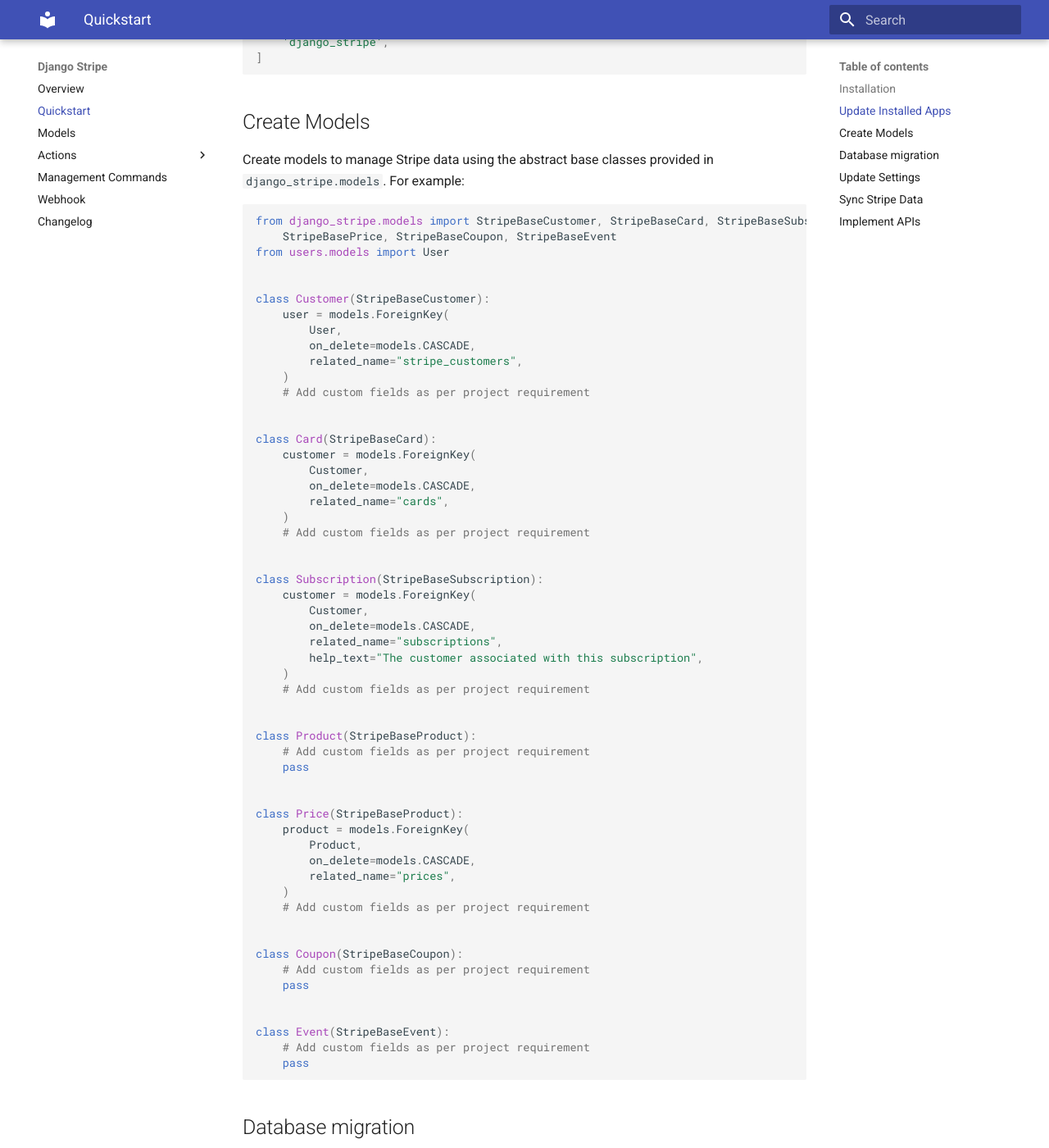
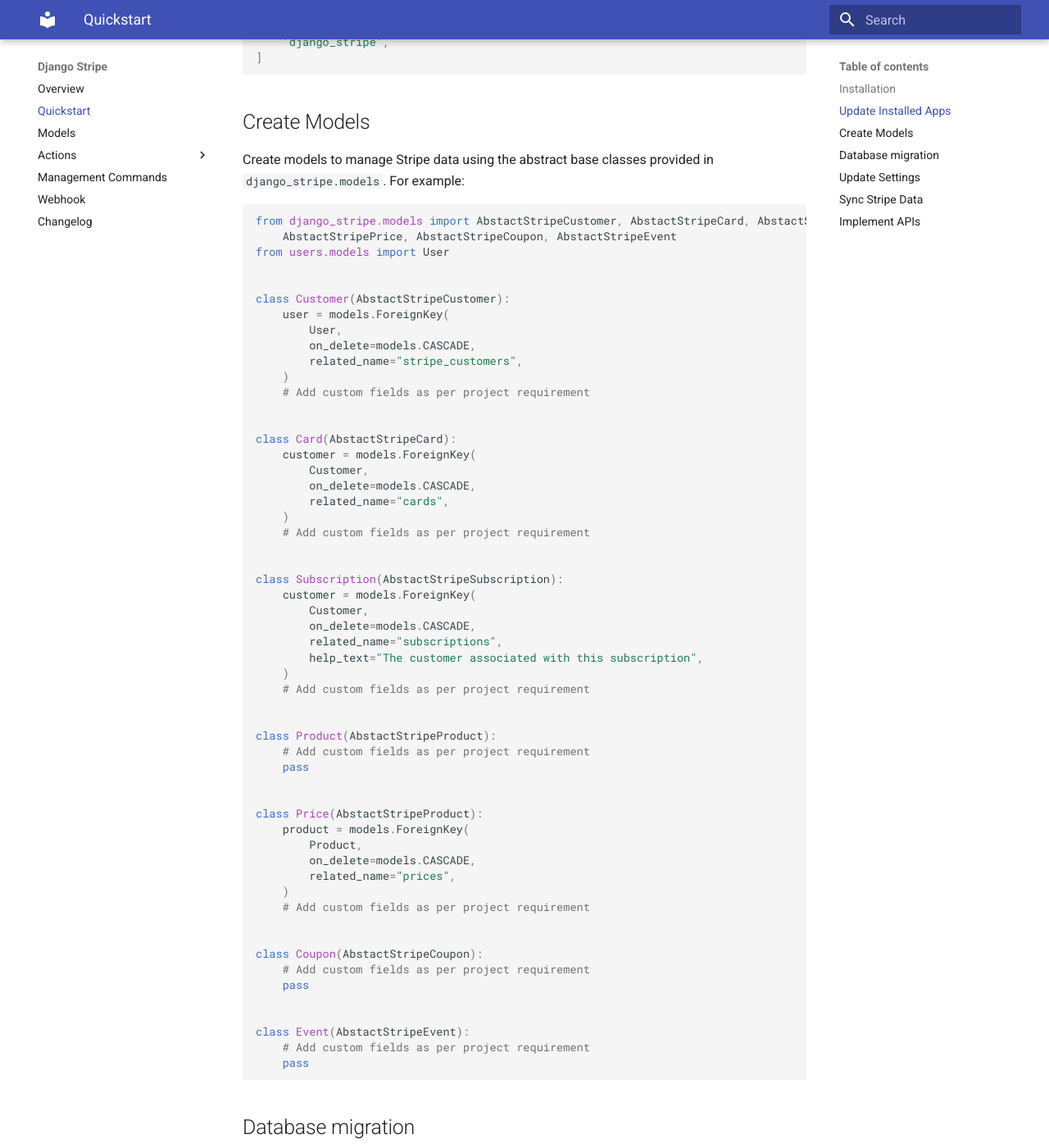
Before and after one commit to mjtorn/django-stripe, an MkDocs documentation site: the page built from docs/library/quickstart.md, in a window 1280 px wide and 1400 px high, scrolled down 451 px. Shown: the whole window at 82% size. Built offline with MkDocs 1.6.1 and Material for MkDocs 9.7.7, drawn with Linux system fonts in a browser that asks for light colours.

Commit message:
refactor: rename StripeBase -> AbstractStripe

````diff
--- a/docs/library/quickstart.md
+++ b/docs/library/quickstart.md
@@ -24,12 +24,12 @@
 Create models to manage Stripe data using the abstract base classes provided in `django_stripe.models`. For example:
 
 ```python
-from django_stripe.models import StripeBaseCustomer, StripeBaseCard, StripeBaseSubscription, StripeBaseProduct,
-    StripeBasePrice, StripeBaseCoupon, StripeBaseEvent
+from django_stripe.models import AbstactStripeCustomer, AbstactStripeCard, AbstactStripeSubscription, AbstactStripeProduct,
+    AbstactStripePrice, AbstactStripeCoupon, AbstactStripeEvent
 from users.models import User
 
 
-class Customer(StripeBaseCustomer):
+class Customer(AbstactStripeCustomer):
     user = models.ForeignKey(
         User,
         on_delete=models.CASCADE,
@@ -38,7 +38,7 @@
     # Add custom fields as per project requirement
 
 
-class Card(StripeBaseCard):
+class Card(AbstactStripeCard):
     customer = models.ForeignKey(
         Customer,
         on_delete=models.CASCADE,
@@ -47,7 +47,7 @@
     # Add custom fields as per project requirement
 
 
-class Subscription(StripeBaseSubscription):
+class Subscription(AbstactStripeSubscription):
     customer = models.ForeignKey(
         Customer,
         on_delete=models.CASCADE,
@@ -57,12 +57,12 @@
     # Add custom fields as per project requirement
 
 
-class Product(StripeBaseProduct):
+class Product(AbstactStripeProduct):
     # Add custom fields as per project requirement
     pass
 
 
-class Price(StripeBaseProduct):
+class Price(AbstactStripeProduct):
     product = models.ForeignKey(
         Product,
         on_delete=models.CASCADE,
@@ -71,12 +71,12 @@
     # Add custom fields as per project requirement
 
 
-class Coupon(StripeBaseCoupon):
+class Coupon(AbstactStripeCoupon):
     # Add custom fields as per project requirement
     pass
 
 
-class Event(StripeBaseEvent):
+class Event(AbstactStripeEvent):
     # Add custom fields as per project requirement
     pass
 ```
````
Also changed, not shown: docs/library/models.md (+28 -28 lines), 12 other files.
